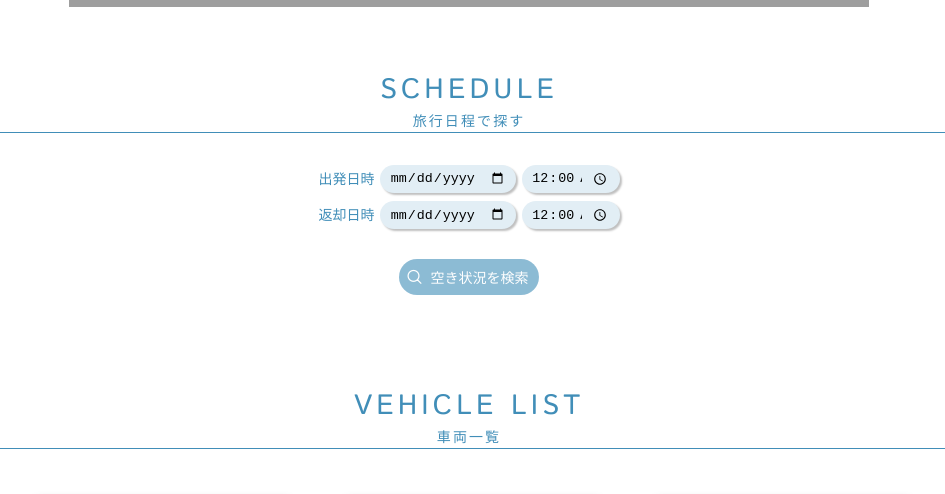
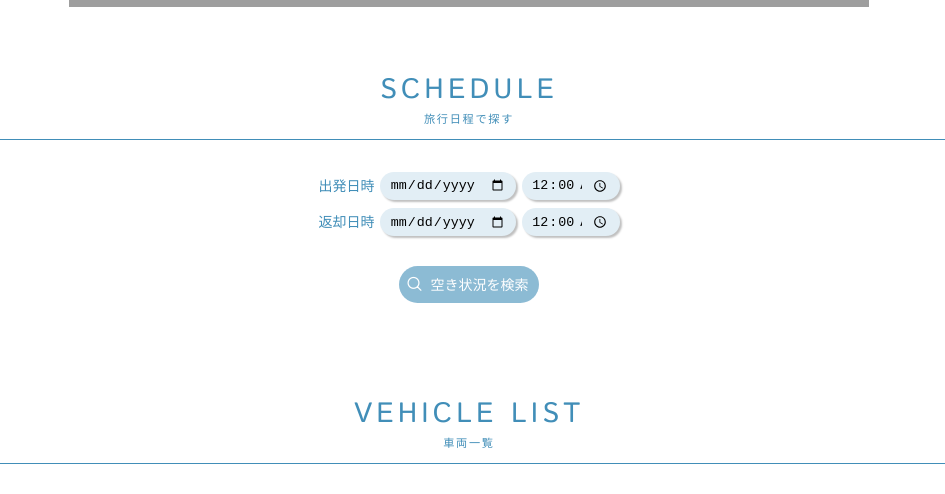
Before and after one commit to kentheboy/khufu-front-end, a Vue app: page / in a window 1280 px wide. Shown: the part 699-1193 px from the top of the page, without its empty margins (171-1116 px from the left). Built offline with nearby package versions, Linux system fonts and the light colour scheme; grey boxes are pictures that could not be loaded.

Commit message:
update title design

```diff
--- a/src/components/Company.vue
+++ b/src/components/Company.vue
@@ -63,7 +63,7 @@
         font-size: var(--font-size-base);
         &--title {
             text-align: center;
-            margin: 2.3rem;
+            margin: 2.3rem 0;
             border-bottom: 1.5px solid var(--color-steelblue);
 
             h1 {
@@ -78,10 +78,11 @@
             h3 {
               color: var(--color-steelblue);
               letter-spacing: 0.15em;
-              font-size: 1rem;
+              font-size: .8rem;
               font-family: var(--font-istok-web);
               font-weight: normal;
               margin: unset;
+              margin-bottom: 0.8rem;
             }
         }
 
@@ -104,4 +105,14 @@
         }
     }
 }
+@media screen and (max-width: 390px) {
+    .section {
+        &__company {
+
+            &--title {
+                border-bottom: 2px solid var(--color-steelblue);
+            }
+        }
+    }
+}
 </style>
--- a/src/components/Guide.vue
+++ b/src/components/Guide.vue
@@ -132,7 +132,7 @@
         font-size: var(--font-size-base);
         &--title {
             text-align: center;
-            margin: 2.3rem;
+            margin: 2.3rem 0;
             border-bottom: 1.5px solid var(--color-steelblue);
 
             h1 {
@@ -147,10 +147,11 @@
             h3 {
               color: var(--color-steelblue);
               letter-spacing: 0.15em;
-              font-size: 1rem;
+              font-size: .8rem;
               font-family: var(--font-istok-web);
               font-weight: normal;
               margin: unset;
+              margin-bottom: 0.8rem;
             }
         }
         &--content {
@@ -228,6 +229,10 @@
     .section {
         &__guide {
 
+            &--title {
+                border-bottom: 2px solid var(--color-steelblue);
+            }
+
             &--content {
                 margin: initial;
                 width: initial;
--- a/src/components/Home.vue
+++ b/src/components/Home.vue
@@ -754,8 +754,11 @@
 
     &--title {
       text-align: center;
-      margin: 2.3rem;
+      margin: 2.3rem 0;
       border-bottom: 1.5px solid var(--color-steelblue);
+      @media screen and (max-width: 390px) {
+        border-bottom: 2px solid var(--color-steelblue);
+      }
 
       h1 {
         color: var(--color-steelblue);
@@ -769,10 +772,11 @@
       h3 {
         color: var(--color-steelblue);
         letter-spacing: 0.15em;
-        font-size: 1rem;
+        font-size: .8rem;
         font-family: var(--font-istok-web);
         font-weight: normal;
         margin: unset;
+        margin-bottom: 0.8rem;
       }
     }
 
@@ -810,8 +814,11 @@
 
     &--title {
       text-align: center;
-      margin: 2.3rem;
+      margin: 2.3rem 0;
       border-bottom: 1.5px solid var(--color-steelblue);
+      @media screen and (max-width: 390px) {
+        border-bottom: 2px solid var(--color-steelblue);
+      }
 
       h1 {
         color: var(--color-steelblue);
@@ -825,10 +832,11 @@
       h3 {
         color: var(--color-steelblue);
         letter-spacing: 0.15em;
-        font-size: 1rem;
+        font-size: .8rem;
         font-family: var(--font-istok-web);
         font-weight: normal;
         margin: unset;
+        margin-bottom: 0.8rem;
       }
     }
 
--- a/src/components/Terms.vue
+++ b/src/components/Terms.vue
@@ -696,7 +696,7 @@
         font-size: var(--font-size-base);
         &--title {
             text-align: center;
-            margin: 2.3rem;
+            margin: 2.3rem 0;
             border-bottom: 1.5px solid var(--color-steelblue);
 
             h1 {
@@ -711,10 +711,11 @@
             h3 {
               color: var(--color-steelblue);
               letter-spacing: 0.15em;
-              font-size: 1rem;
+              font-size: .8rem;
               font-family: var(--font-istok-web);
               font-weight: normal;
               margin: unset;
+              margin-bottom: 0.8rem;
             }
         }
         &--content {
@@ -750,6 +751,11 @@
 
 @media screen and (max-width: 390px) {
     .section {
+
+        &--title {
+            border-bottom: 2px solid var(--color-steelblue);
+        }
+
         &__terms {
             &--content {
                 margin: initial;
```
